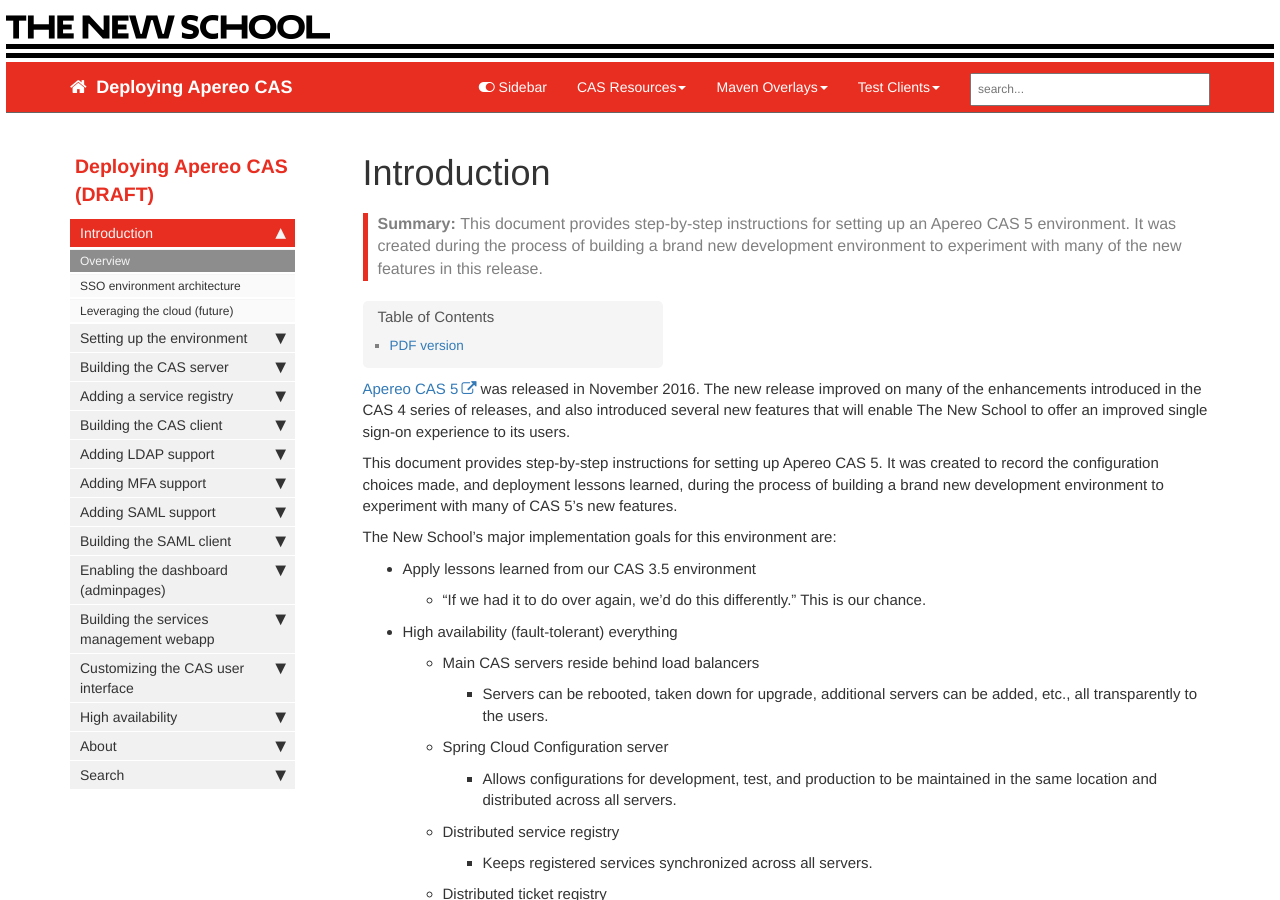
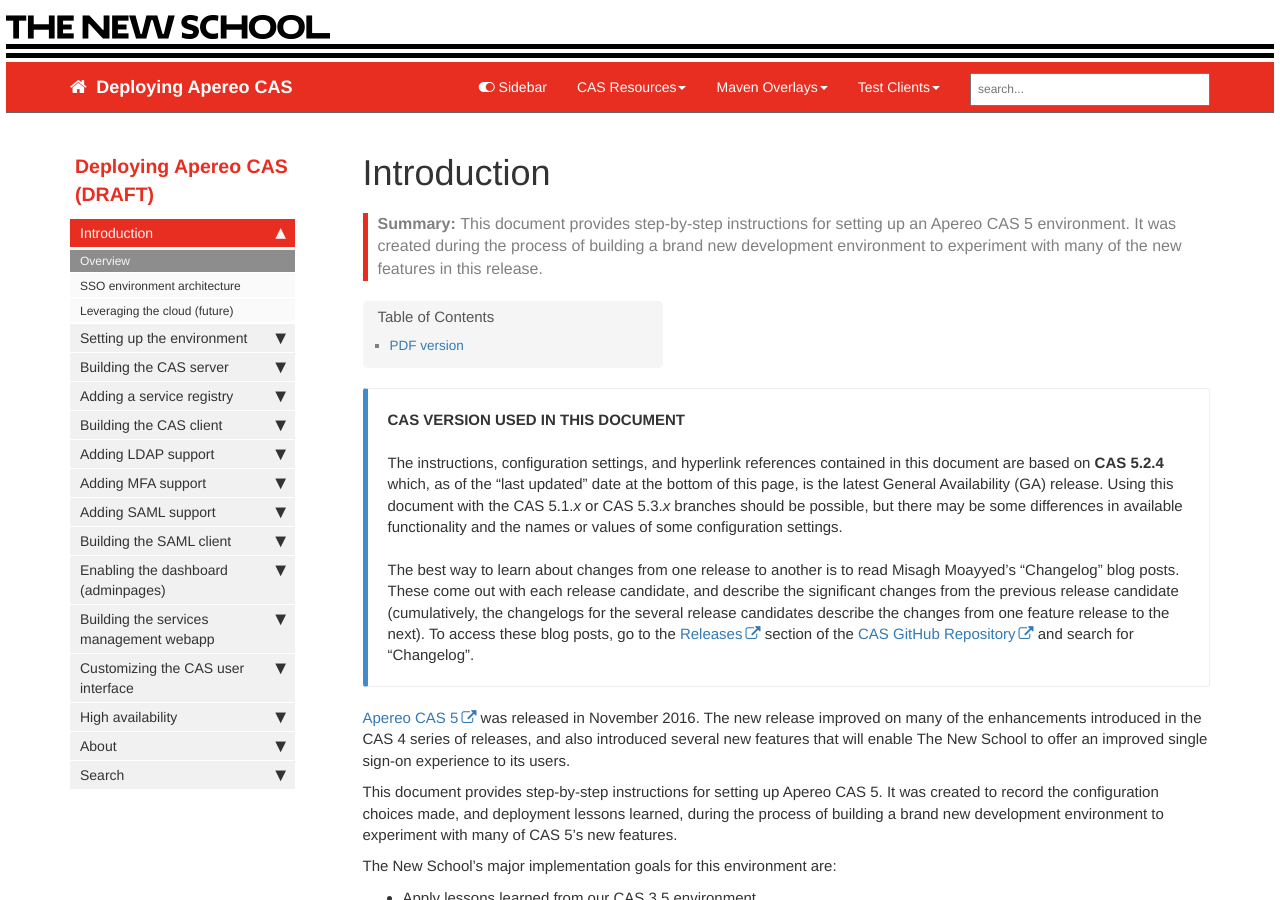
Before and after one commit to dacurry-tns/deploying-apereo-cas, a Jekyll site: the page built from pages/introduction/overview.md, in a window 1280 px wide and 900 px high. Built offline with Jekyll 4.4.1, drawn with Linux system fonts in a browser that asks for light colours; nearby versions of some CDN libraries; comment, search, counter and statistics services are not loaded; some of the changed text lies outside the part shown.

Commit message:
Added a note to indicate which CAS version the document covers

```diff
--- a/_includes/reflinks.md
+++ b/_includes/reflinks.md
@@ -56,6 +56,9 @@
 [casdoc-ticketing]:             https://apereo.github.io/cas/5.2.x/installation/Configuring-Ticketing-Components.html
 [casdoc-war-overlay]:           https://apereo.github.io/cas/5.2.x/installation/Maven-Overlay-Installation.html
 [casdoc-webflow-sess]:          https://apereo.github.io/cas/5.2.x/installation/Webflow-Customization-Sessions.html
+
+[casrepo]:                      https://github.com/apereo/cas
+[casrepo-releases]:             https://github.com/apereo/cas/releases
 
 [code-beautify-json-pp]:        https://codebeautify.org/jsonviewer
 
--- a/pages/introduction/overview.md
+++ b/pages/introduction/overview.md
@@ -1,10 +1,12 @@
 ---
 title: Introduction
-last_updated: September 1, 2017
+last_updated: April 16, 2018
 sidebar: main_sidebar
 permalink: introduction_overview.html
 summary: This document provides step-by-step instructions for setting up an Apereo CAS 5 environment. It was created during the process of building a brand new development environment to experiment with many of the new features in this release.
 ---
+
+{% include callout.html type="primary" content="**CAS VERSION USED IN THIS DOCUMENT**<br><br>The instructions, configuration settings, and hyperlink references contained in this document are based on **CAS 5.2.4** which, as of the \"last updated\" date at the bottom of this page, is the latest General Availability (GA) release. Using this document with the CAS 5.1.*x* or CAS 5.3.*x* branches should be possible, but there may be some differences in available functionality and the names or values of some configuration settings.<br><br>The best way to learn about changes from one release to another is to read Misagh Moayyed's \"Changelog\" blog posts. These come out with each release candidate, and describe the significant changes from the previous release candidate (cumulatively, the changelogs for the several release candidates describe the changes from one feature release to the next). To access these blog posts, go to the [Releases][casrepo-releases] section of the [CAS GitHub Repository][casrepo] and search for \"Changelog\"." %}
 
 [Apereo CAS 5][casdocs] was released in November 2016. The new release improved on many of the enhancements introduced in the CAS 4 series of releases, and also introduced several new features that will enable The New School to offer an improved single sign-on experience to its users.
 
@@ -44,7 +46,7 @@ The New School's major implementation goals for this environment are:
 
 Although the Apereo development team has dramatically simplified the configure-build-deploy process, CAS 5 is still a complex system with a lot of moving parts, and there can be a pretty steep learning curve for someone who's never done it before. Since there's not a lot of up-to-date step-by-step how-to documentation out there, we're offering what we've learned in the hope that others will find it helpful.
 
-{% include callout.html type="warning" content="**DISCLAIMER**<br/><br/>The instructions and settings provided in this document may not be the only way to do things. They may not be the best way to do things. They may not even be the right way to do things. They work for us, but they may not work for you. You should carefully evaluate every suggestion, recommendation, and instruction in the context of your environment and decide whether or not it makes sense. Make sure you know and understand what's going to happen ***before*** you press the \"Enter\" key. When in doubt, [Read The Fine Manual][casdocs].<br/><br/>No warranty express or implied. May cause drowsiness. Your mileage may vary. Not intended to diagnose, treat, cure, or prevent any disease. Professional driver on closed course. Safety goggles recommended. Use with adult supervision. Keep out of reach of children. Do not eat." %}
+{% include callout.html type="warning" content="**DISCLAIMER**<br><br>The instructions and settings provided in this document may not be the only way to do things. They may not be the best way to do things. They may not even be the right way to do things. They work for us, but they may not work for you. You should carefully evaluate every suggestion, recommendation, and instruction in the context of your environment and decide whether or not it makes sense. Make sure you know and understand what's going to happen ***before*** you press the \"Enter\" key. When in doubt, [Read The Fine Manual][casdocs].<br><br>No warranty express or implied. May cause drowsiness. Your mileage may vary. Not intended to diagnose, treat, cure, or prevent any disease. Professional driver on closed course. Safety goggles recommended. Use with adult supervision. Keep out of reach of children. Do not eat." %}
 
 {% unless site.output == "pdf" %}
 ## PDF version
```
